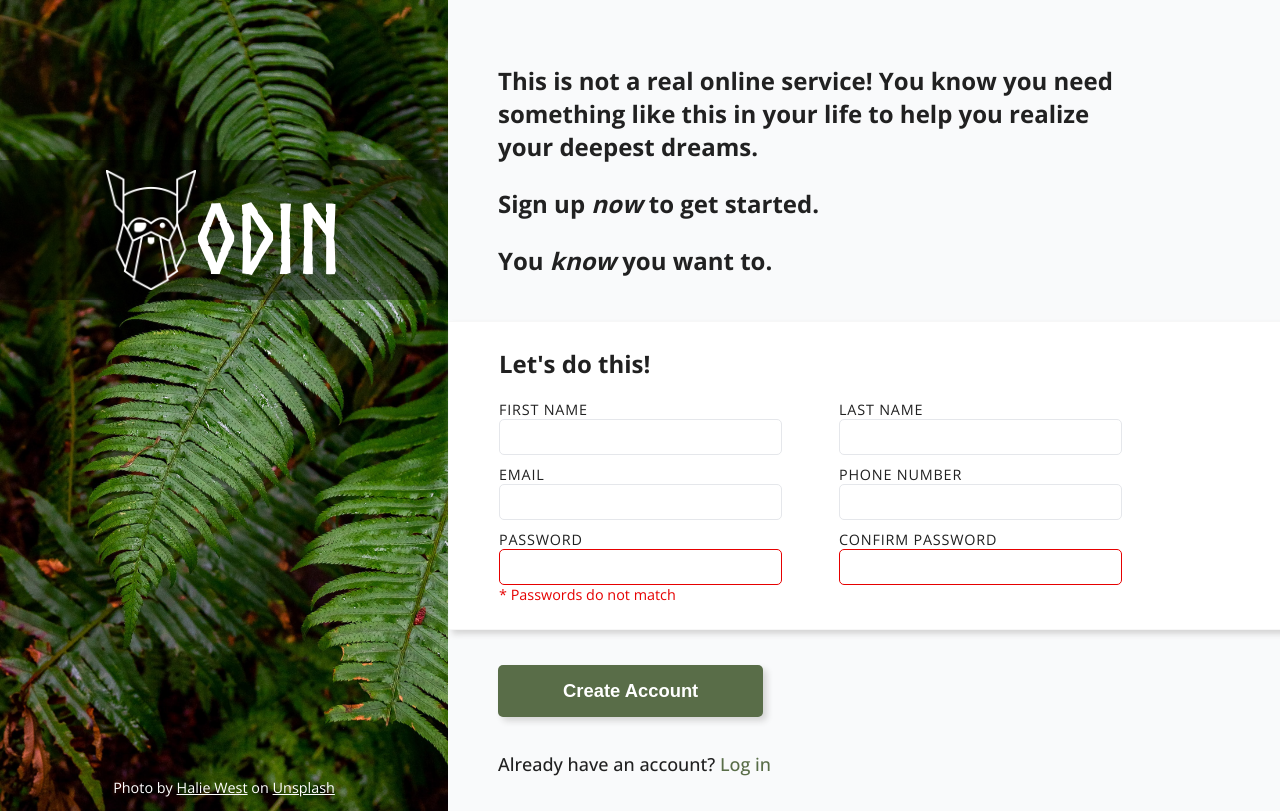
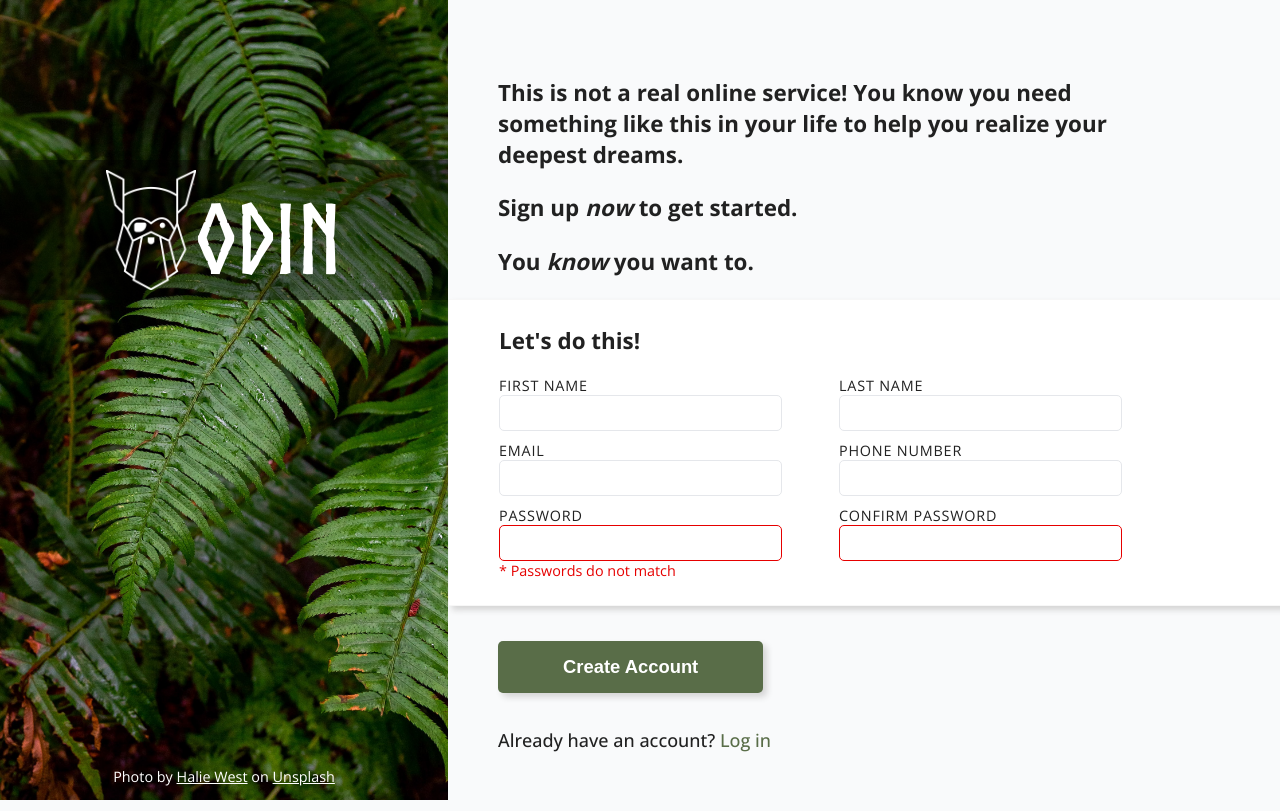
Before and after one commit to ayrt-n/odin-sign-up-form, a plain HTML site: page index.html in a window 1280 px wide. Shown: the top 811 px of the page. Drawn offline with nearby package versions, Linux system fonts and the light colour scheme; files whose address does not match are found by name.

Commit message:
Add dynamic padding to info-container for better alignment

```diff
--- a/styles.css
+++ b/styles.css
@@ -68,12 +68,12 @@ body {
 }
 
 .info-container {
-  font-size: 1.5rem;
+  font-size: calc(1.3rem + 0.2vh);
   font-weight: 700;
 
   width: 80%;
   min-height: 30vh;
-  padding: 5vh 0 2.5vh 50px;
+  padding: calc(10vh - 2vw) 0 calc(2.5vh - 2vw) 50px;
   box-sizing: border-box;
 }
 
@@ -90,7 +90,7 @@ body {
 .form-container > h3 {
   padding: 0;
   margin: 0 0 20px 0;
-  font-size: 1.5rem;
+  font-size: calc(1.3rem + 0.2vh);
   font-weight: 700;
 }
 input {
```
